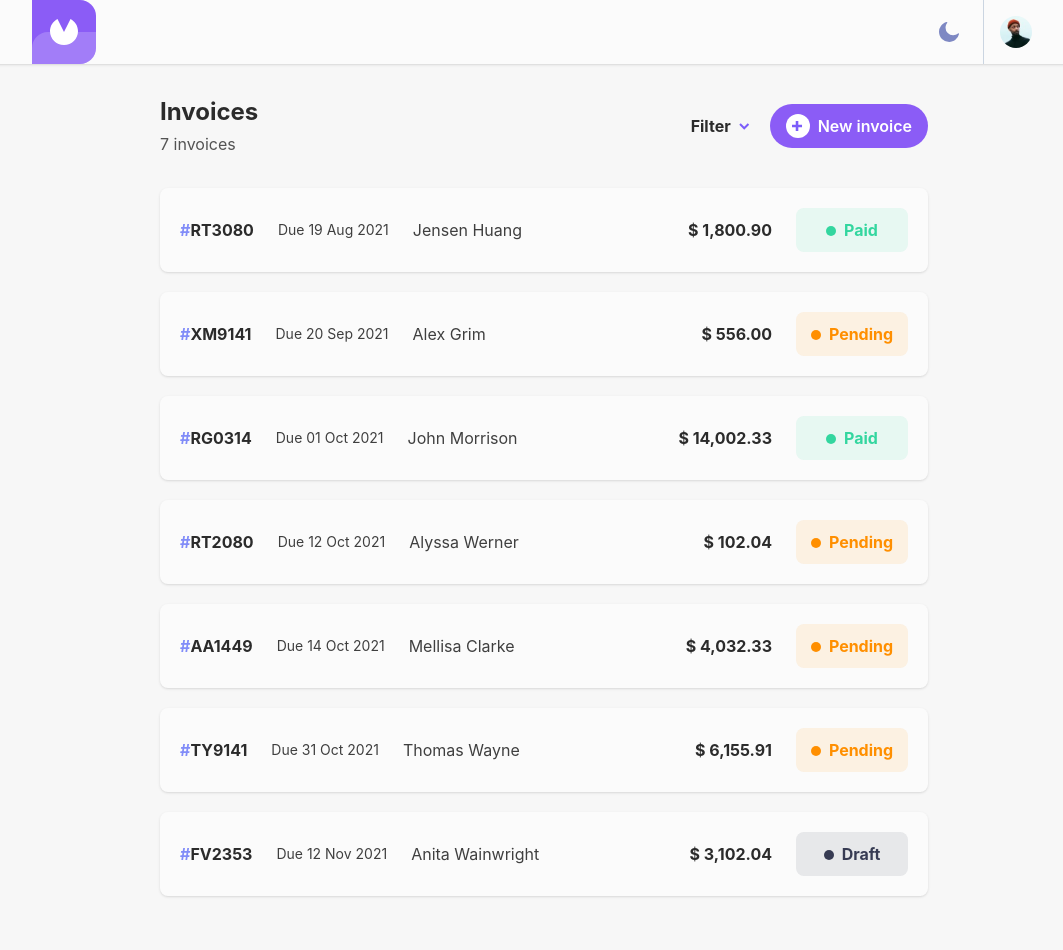
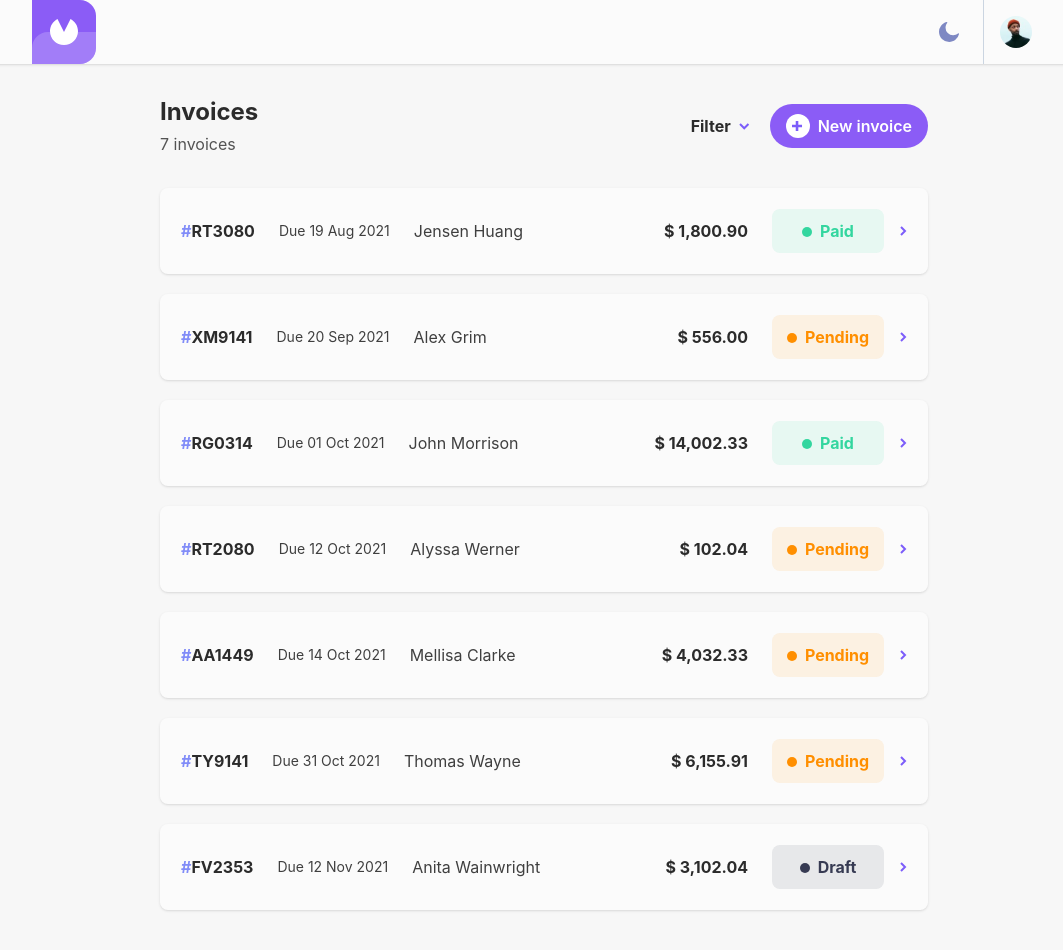
Before and after one commit to Dmitriy24S/invoice-react-app, a Next.js app: page / in a window 1280 px wide. Shown: the whole page, without its empty margins (96-1159 px from the left). Built offline with nearby package versions, Linux system fonts and the light colour scheme.

Commit message:
style: :lipstick: add arrow-right img and border on hover to invoice list items

```diff
--- a/components/InvoiceList.tsx
+++ b/components/InvoiceList.tsx
@@ -39,7 +39,7 @@ const DraftStatus = ({ status }: any) => {
   );
 };
 
-const InvoiceList = ({ invoices, register, errors, handleSubmit }: any) => {
+const InvoiceList = ({ invoices }: any) => {
   const [filteredInvoices, setFilteredInvoices] = useState<any>(null);
   const [selectedFilter, setSelectedFilter] = useState<any>(null);
   const [isDropdownOpen, setIsDropdownOpen] = useState(false);
@@ -178,7 +178,7 @@ const InvoiceList = ({ invoices, register, errors, handleSubmit }: any) => {
               key={item.id}
             >
               <a className=" min-w-[18rem] w-full max-w-[30rem] mx-auto md:max-w-full md:w-full">
-                <article className="item dark:bg-indigo-900 bg-white shadow bg-opacity-40 p-4 px-5 rounded-lg cursor-pointer grid grid-cols-2 items-end  md:flex md:items-center md:gap-6 md:py-5">
+                <article className="item dark:bg-indigo-900 bg-white shadow bg-opacity-40 p-4 px-5 rounded-lg cursor-pointer grid grid-cols-2 items-end  md:flex md:items-center md:gap-6 md:py-5 border border-transparent hover:border-violet-500 transition-colors ease-out duration-100">
                   <p className="item-id font-bold inline-block md:order-1">
                     <span className="text-indigo-400">#</span>
                     {item.id}
@@ -195,7 +195,7 @@ const InvoiceList = ({ invoices, register, errors, handleSubmit }: any) => {
                       minimumFractionDigits: 2,
                     })}
                   </p>
-                  <div className="item-payment-status ml-auto col-start-2 row-start-2 row-end-4 mt-2 md:order-5 md:mt-0 md:ml-0">
+                  <div className="item-payment-status ml-auto col-start-2 row-start-2 row-end-4 mt-2 md:order-5 md:mt-0 md:ml-0 flex gap-4">
                     {item.status === "paid" ? (
                       <PaidStatus status={item.status} />
                     ) : item.status === "pending" ? (
@@ -203,6 +203,13 @@ const InvoiceList = ({ invoices, register, errors, handleSubmit }: any) => {
                     ) : (
                       <DraftStatus status={item.status} />
                     )}
+                    <div className="arrow-right hidden order-6 sm:flex sm:items-center">
+                      <Image
+                        src="/images/icon-arrow-right.svg"
+                        width="7"
+                        height="10"
+                      />
+                    </div>
                   </div>
                 </article>
               </a>
```
